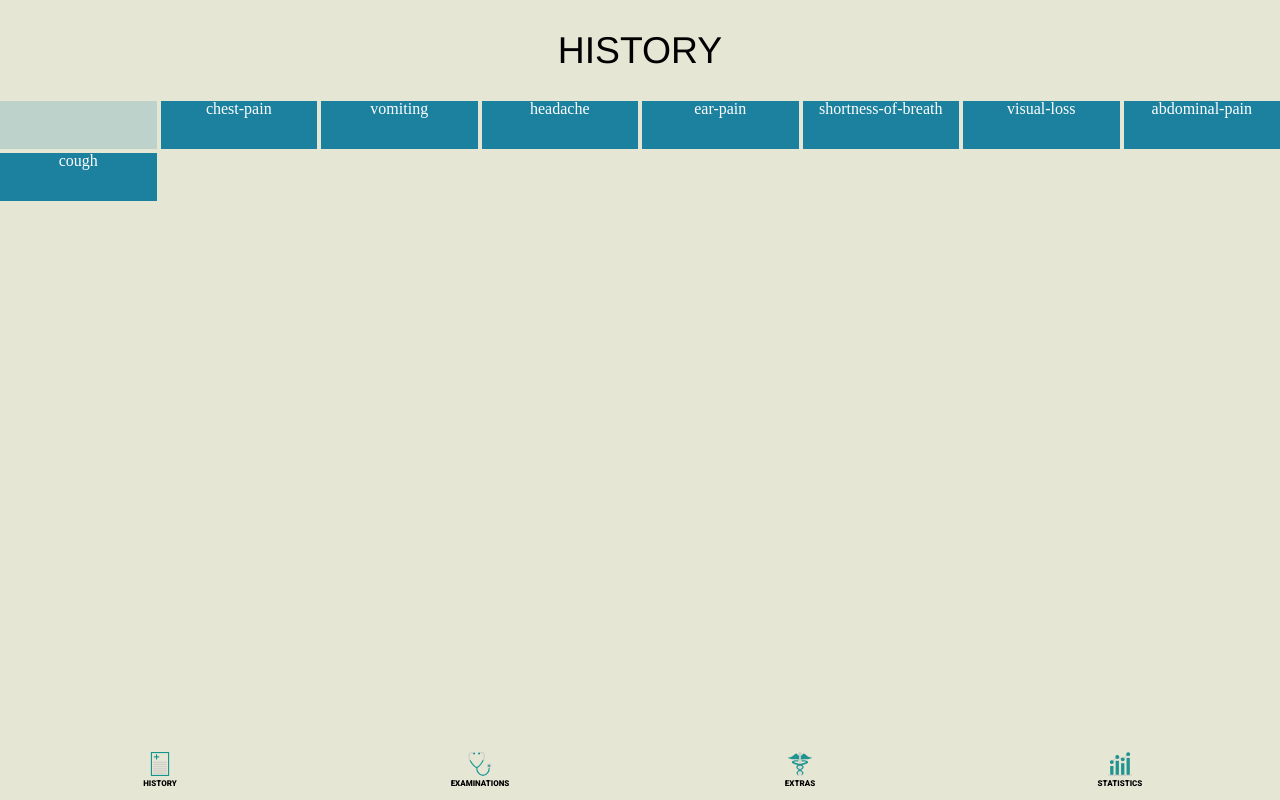
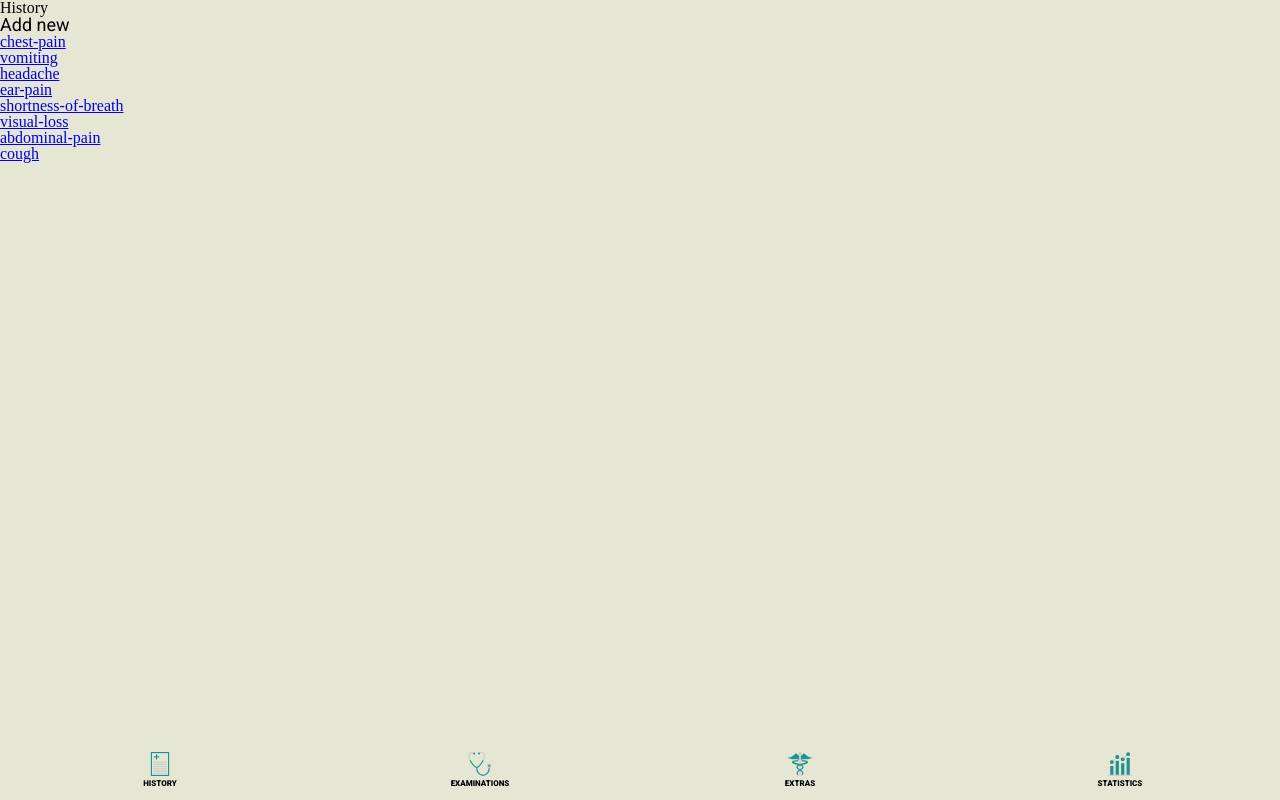
Before and after one commit to fac-14/OSCEBossKey, a React (Vite) app: page /history in a window 1280 px wide. Built offline with nearby package versions, Linux system fonts and the light colour scheme; a web font is replaced by a local one.

Commit message:
revert history component to inital version

```diff
--- a/src/components/History.js
+++ b/src/components/History.js
@@ -6,8 +6,8 @@ import { Link } from "react-router-dom";
 
 import dummyData from "../utils/dummy-data.json";
 // import AddNewStation from "./AddNewStation";
-import ExamName from "./ExamName";
-import "../assets/history.scss";
+// import ExamName from "./ExamName";
+// import "../assets/history.scss";
 import Navbar from "./Navbar";
 
 class History extends React.Component {
@@ -25,13 +25,9 @@ class History extends React.Component {
     );
     return (
       <React.Fragment>
-        <ExamName exam="history" />
-        <div id="history-station-list">
-          <Link to="/history/new-station" id="add-station">
-            <div className="stations">Add Station</div>
-          </Link>
-          {stationElements}
-        </div>
+        <h1>History</h1>
+        <p>Add new</p>
+        {stationElements}
         <Navbar />
       </React.Fragment>
     );
```
